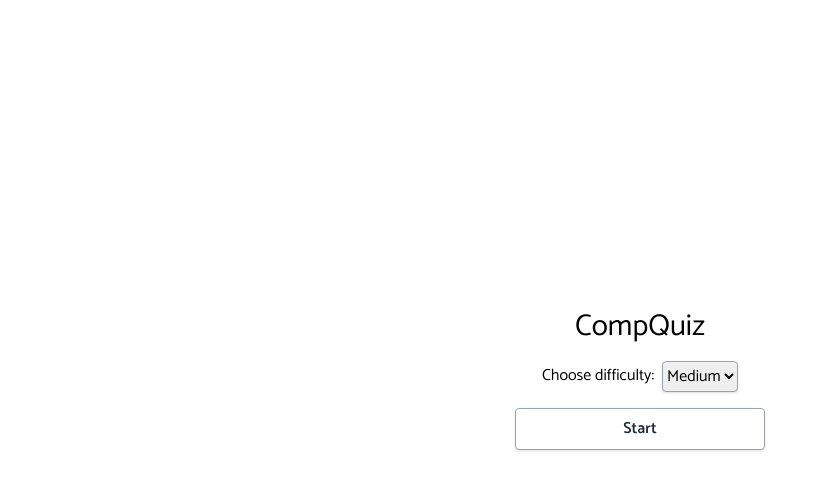
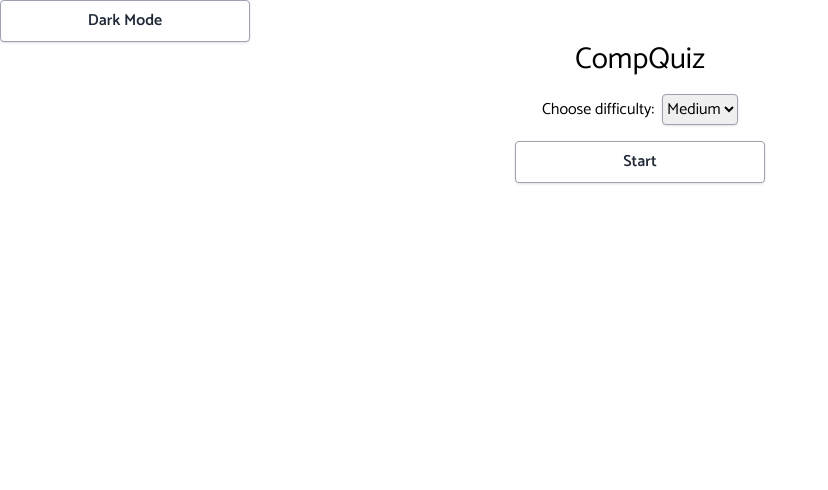
Before and after one commit to Facundo-B/CompQuiz, a React (Vite) app: page / in a window 1280 px wide. Shown: the top 490 px of the page, without its empty margins (0-828 px from the left). Built offline with nearby package versions, Linux system fonts and the light colour scheme.

Commit message:
Added darkmode toggle

```diff
--- a/src/App.tsx
+++ b/src/App.tsx
@@ -1,4 +1,4 @@
-import { useState } from "react"
+import { useState, useEffect } from "react"
 import { QuestionState, fetchQuestions } from "./API"
 
 //Components
@@ -17,6 +17,8 @@ function App() {
 
   const totalQuestions: number = 12
 
+
+  //State
   const [loading, setLoading] = useState(false)
   const [questions, setQuestions] = useState<QuestionState[]>([])
   const [questionIdx, setQuestionIdx] = useState(0)
@@ -24,6 +26,7 @@ function App() {
   const [score, setScore] = useState(0)
   const [gameOver, setGameOver] = useState(true)
   const [difficulty, setDifficulty] = useState<Difficulty>("medium")
+  const [dark, setDark] = useState(false);
 
 
   const startTrivia = async (): Promise<void | string> => {
@@ -82,14 +85,30 @@ function App() {
 
   }
 
+  useEffect(() => {
+    localStorage.dark = dark
+  }, [dark])
+
+
+
+  const toggleDarkMode = () => {
+    setDark(!dark);
+    document.body.classList.toggle("dark");
+  }
+
+
   return (
     <main className="relative">
-      <section className="font-catamaran relative h-screen w-full flex flex-col justify-center items-center">
+      <section className="font-catamaran relative h-screen w-full dark:bg-slate-900 dark:text-white transition-colors duration-200">
+        <button onClick={toggleDarkMode} className="">
+          {dark ? 'Light Mode' : 'Dark Mode'}
+        </button>
+        <div className="flex flex-col justify-center items-center">
           <h1 className="text-3xl">CompQuiz</h1>
           {gameOver
             && <><div className="flex items-center my-4">
               <span className="mr-2">Choose difficulty: </span>
-            <select className="shadow border border-gray-400 rounded" name="selected-difficulty"
+              <select className="shadow border border-gray-400 rounded dark:bg-slate-900 dark:text-white" name="selected-difficulty"
                 value={difficulty} onChange={e => setDifficulty(e.target.value as Difficulty)}>
                 <option value="easy">Easy</option>
                 <option value="medium">Medium</option>
@@ -113,7 +132,8 @@ function App() {
           <button className={`${!gameOver && !loading
             && userAnswers.length == questionIdx + 1 //show next question button if user inputs an answer
             // && questionIdx !== totalQuestions - 1 //show next question button if it's not the last
-          ? 'visible' : 'invisible'} w-fit rounded-full`} onClick={nextQuestion}>Next</button>
+            ? 'visible' : 'invisible'} w-fit rounded-full `} onClick={nextQuestion}>Next</button>
+        </div>
       </section>
     </main >
   )
--- a/src/index.css
+++ b/src/index.css
@@ -15,8 +15,8 @@
   button {
     @apply w-[250px]
      bg-white
+     text-gray-800
      hover:bg-gray-100
-     text-gray-800
      font-semibold
      py-2
      px-4
@@ -24,6 +24,9 @@
      border-gray-400
      rounded
      shadow
+     dark:text-white
+     dark:bg-slate-500
+     dark:hover:bg-gray-400
   }
 
   .btn-correct {
--- a/tailwind.config.js
+++ b/tailwind.config.js
@@ -12,4 +12,5 @@ export default {
     },
   },
   plugins: [],
+  darkMode: "selector",
 }
```
Lines whose indentation alone changed are shown as unchanged.
